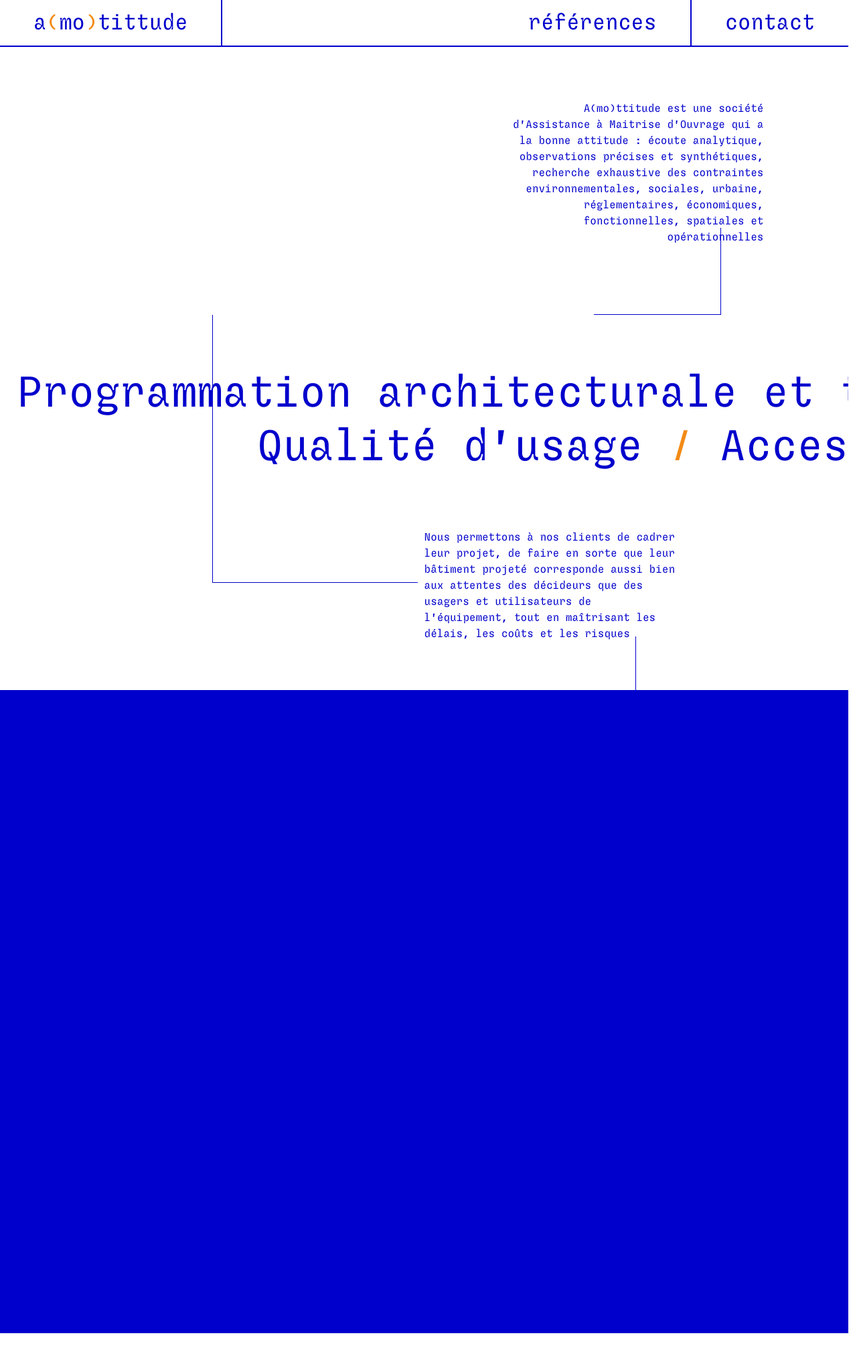
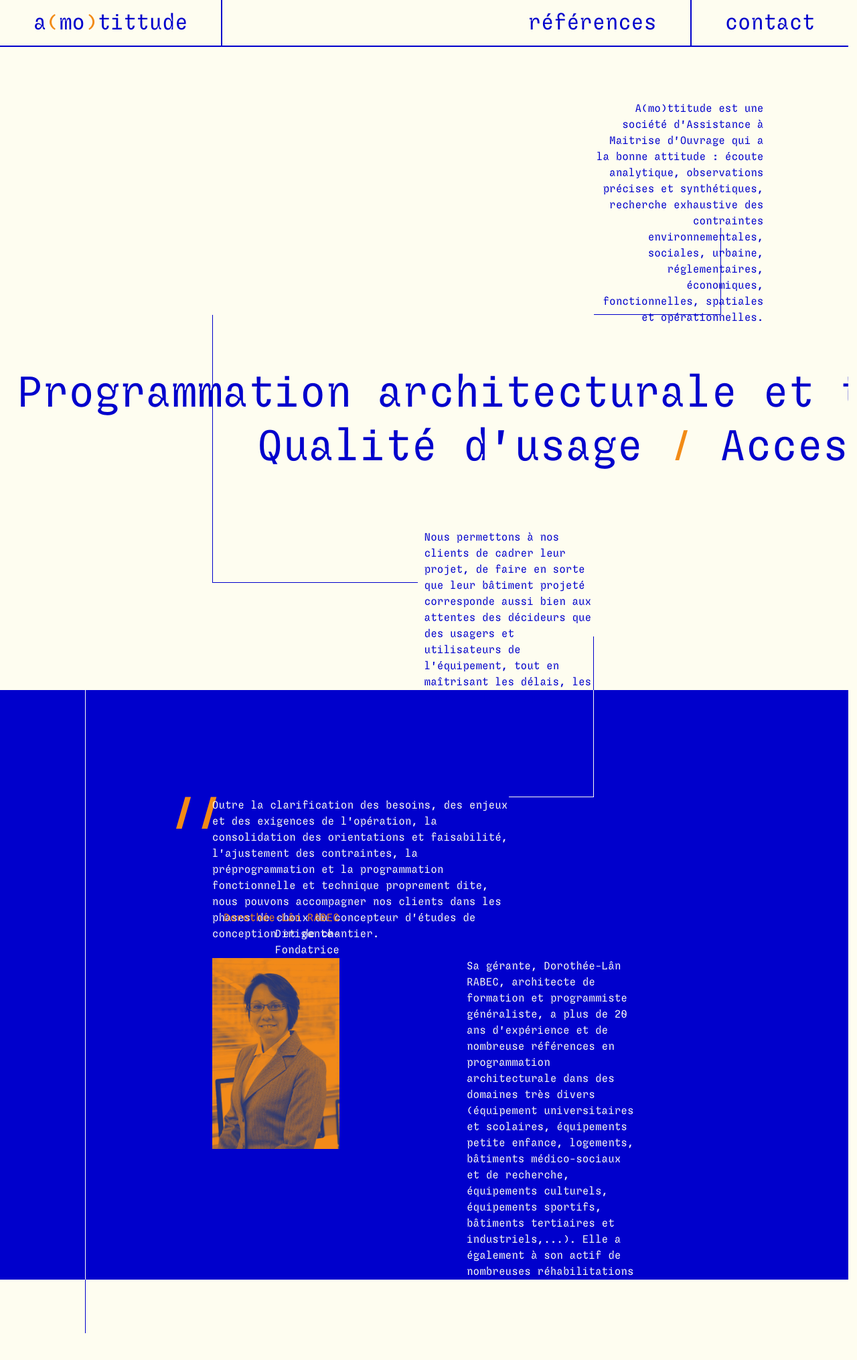
Before and after one commit to ajemus/amottitudeV3, a PHP site: page / in a window 1280 px wide. Shown: the whole page at 67% size. Before the commit the page ends 1990 px from the top, so only its background shows below. Run offline with PHP 8.4, Linux system fonts and the light colour scheme; some web fonts are replaced.

Commit message:
mise en forme partie présentation

```diff
--- a/assets/style.css
+++ b/assets/style.css
@@ -27,7 +27,9 @@
 :root{
   --mainBlue :#0000CC;
   --mainOrange:#F28B16;
-  --smallBorder: 1px solid var(--mainBlue);
+  --mainWhite : #FEFDF0;
+  --smallBlueBorder: 1px solid var(--mainBlue);
+  --smallWhiteBorder: 1px solid var(--mainWhite);
   --normalBorder: 2px solid var(--mainBlue);
 }
 html{
@@ -35,8 +37,11 @@
   font-size: 1rem;
   color:var(--mainBlue);
   max-width: 99vw;
+  background-color:var(--mainWhite) ;
 }
-
+.orange{
+  color: var(--mainOrange);
+}
 
 
 /* header */
@@ -66,10 +71,10 @@
   display: block;
 }
 .link:first-child{
-  border-right: var(--smallBorder);
+  border-right: var(--smallBlueBorder);
 }
 .link:last-child{
-  border-left: var(--smallBorder);
+  border-left: var(--smallBlueBorder);
 }
 #title{
   border-right: var(--normalBorder);
@@ -88,16 +93,18 @@
 }
 .boxPresentation:nth-child(2){
   background-color: var(--mainBlue);
+  color: var(--mainWhite);
 }
+
 .texte{
   line-height:1.5;
 }
-.texte:nth-child(1){
+#texte1{
   text-align: right;
   grid-row:2 / span 2 ;
   grid-column: 15 / 19;
 }
-.texte:nth-child(4){
+#texte2{
   text-align: left;
   grid-row:10 ;
   grid-column: 11 / 15;
@@ -134,25 +141,86 @@
   transform: translateX(-60vw);
 }
 
-.boxBorder:nth-child(5){
+
+/* tout les traits */
+#boxBorder1{
   grid-row:4 / 6;
   grid-column: 15 / 18;
-  border-right: var(--smallBorder);
-  border-bottom: var(--smallBorder);
+  border-right: var(--smallBlueBorder);
+  border-bottom: var(--smallBlueBorder);
   margin-top: 30px;
 }
-.boxBorder:nth-child(6){
+#boxBorder2{
   grid-row:6 / 11;
   grid-column: 6 / 11;
-  border-left: var(--smallBorder);
-  border-bottom: var(--smallBorder);
+  border-left: var(--smallBlueBorder);
+  border-bottom: var(--smallBlueBorder);
   margin-right: 10px;
 }
-.boxBorder:nth-child(7){
+#boxBorder3{
   grid-row:12 / 13;
   grid-column: 14 ;
-  border-right: var(--smallBorder)
+  border-right: var(--smallBlueBorder)
 }
+#boxBorder4{
+  grid-row: 1 / 3;
+  grid-column: 13 / 15;
+  border-right: var(--smallWhiteBorder);
+  border-bottom: var(--smallWhiteBorder);
+}
+#boxBorder5{
+  grid-row: 1 / 12;
+  grid-column: 3 /4;
+  border-left: var(--smallWhiteBorder);
+}
+#boxBorder6{
+  grid-row: 12/13;
+  grid-column: 3/4;
+  border-left: var(--smallBlueBorder);
+  z-index: 2;
+}
+#whiteBg{
+  grid-row: 12;
+  grid-column: 1 / 21;
+  background-color: var(--mainWhite);
+}
+/* texte partie fond bleu */
+#texte3{
+  grid-row: 3 / 6;
+  grid-column: 6 / 13;
+}
+#texte4{
+  grid-row: 6;
+  grid-column: 12/16;
+}
+#customSlash{
+  font-size: 4rem;
+  font-weight: 700;
+  grid-row: 3;
+  grid-column: 5;
+  line-height: 0.9;
+}
+#titre{
+  grid-row: 5;
+  grid-column: 6/9;
+  display: flex;
+  flex-flow: column;
+  justify-content: flex-end;
+}
+#titre .texte{
+  text-align: right;
+}
+#photoPortrait{
+  grid-row: 6;
+  grid-column: 6/9;
+  max-width: 100%;
+}
+
+
+
+
+
+
 
 @media screen and (max-width: 1300px) {
   .texte:nth-child(1){
--- a/index.php
+++ b/index.php
@@ -18,7 +18,7 @@
 
 	<section id="presentationSection">
 		<article class="boxPresentation">
-			<p class="texte">A(mo)ttitude est une société d'Assistance à Maitrise d'Ouvrage qui a la bonne attitude : écoute analytique, observations précises et synthétiques, recherche exhaustive des contraintes environnementales, sociales, urbaine, réglementaires, économiques, fonctionnelles, spatiales et opérationnelles</p>
+			<p class="texte" id="texte1">A(mo)ttitude est une société d'Assistance à Maitrise d'Ouvrage qui a la bonne attitude : écoute analytique, observations précises et synthétiques, recherche exhaustive des contraintes environnementales, sociales, urbaine, réglementaires, économiques, fonctionnelles, spatiales et opérationnelles.</p>
 
 			<div class="boxSavoirFaire">
 				<p class="savoirFaire" id="savoirFaire1">Assistance à maîtrise d'ouvrage <em class="orangeSlash">/</em> Programmation architecturale et technique <em class="orangeSlash">/</em></p>
@@ -27,12 +27,26 @@
 				<p class="savoirFaire" id="savoirFaire2">Qualité d'usage <em class="orangeSlash">/</em> Accessibilité <em class="orangeSlash">/</em> Concertation des utilisateurs et usagers</p>
 			</div>
 
-			<p class="texte">Nous permettons à nos clients de cadrer leur projet, de faire en sorte que leur bâtiment projeté corresponde aussi bien aux attentes des décideurs que des usagers et utilisateurs de l'équipement, tout en maîtrisant les délais, les coûts et les risques</p>
-			<div class="boxBorder"></div>
-			<div class="boxBorder"></div>
-			<div class="boxBorder"></div>
+			<p class="texte" id="texte2">Nous permettons à nos clients de cadrer leur projet, de faire en sorte que leur bâtiment projeté corresponde aussi bien aux attentes des décideurs que des usagers et utilisateurs de l'équipement, tout en maîtrisant les délais, les coûts et les risques.</p>
+			<div class="boxBorder" id="boxBorder1"></div>
+			<div class="boxBorder" id="boxBorder2"></div>
+			<div class="boxBorder" id="boxBorder3"></div>
 		</article>
 		<article class="boxPresentation">
+			<div class="boxBorder" id="boxBorder4"></div>
+			<div class="boxBorder" id="boxBorder5"></div>
+			<div class="boxBorder" id="boxBorder6"></div>
+			<div  id="whiteBg"></div>
+			<p id="customSlash" class="orange">//</p>
+			<p class="texte" id="texte3">Outre la clarification des besoins, des enjeux et des exigences de l'opération, la consolidation des orientations et faisabilité, l'ajustement des contraintes, la préprogrammation et la programmation fonctionnelle et technique proprement dite, nous pouvons accompagner nos clients dans les phases de choix du concepteur d'études de conception et de chantier.</p>
+			<p class="texte" id="texte4">Sa gérante, Dorothée-Lân RABEC,
+			architecte de formation et programmiste généraliste, a plus de 20 ans d'expérience et de nombreuse références en programmation architecturale dans des domaines très divers (équipement universitaires et scolaires, équipements petite enfance, logements, bâtiments médico-sociaux et de recherche, équipements culturels, équipements sportifs, bâtiments tertiaires et industriels,...). Elle a également à son actif de nombreuses réhabilitations de bâtiments, des schémas directeurs, des études d'opportunités, des diagnostics, accessibilités, ...</p>
+			<div id="titre">
+				<p class="texte orange" id="texte5">Dorothée-Lân RABEC</p>
+				<p class="texte" id="texte6">Dirigente-Fondatrice</p>
+			</div>
+			<img src="assets/images/photo_portrait.jpg" id="photoPortrait">
+
 
 		</article>
 	</section>
```
Also changed, not shown: assets/images/photo_portrait.jpg (added).
